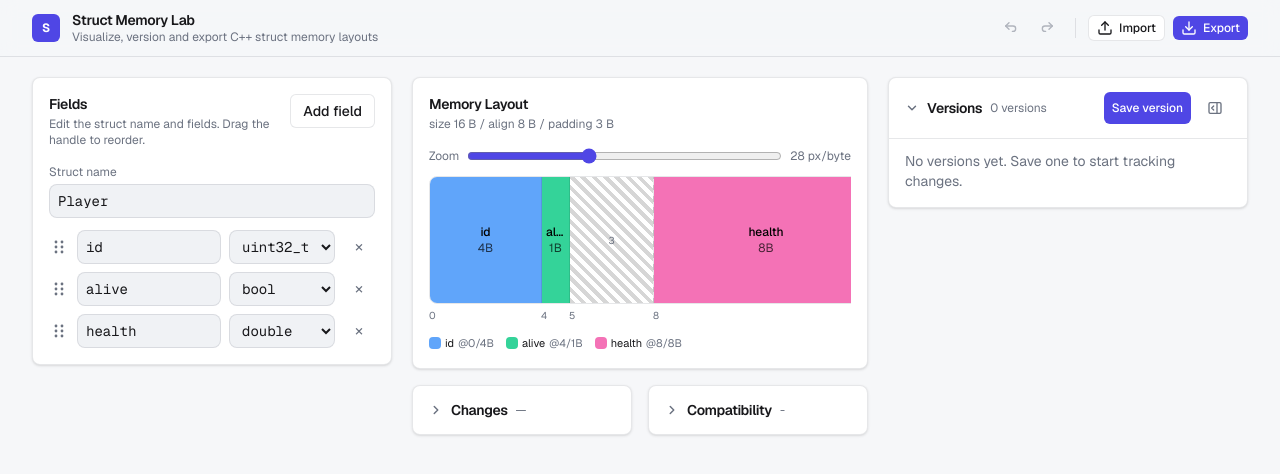
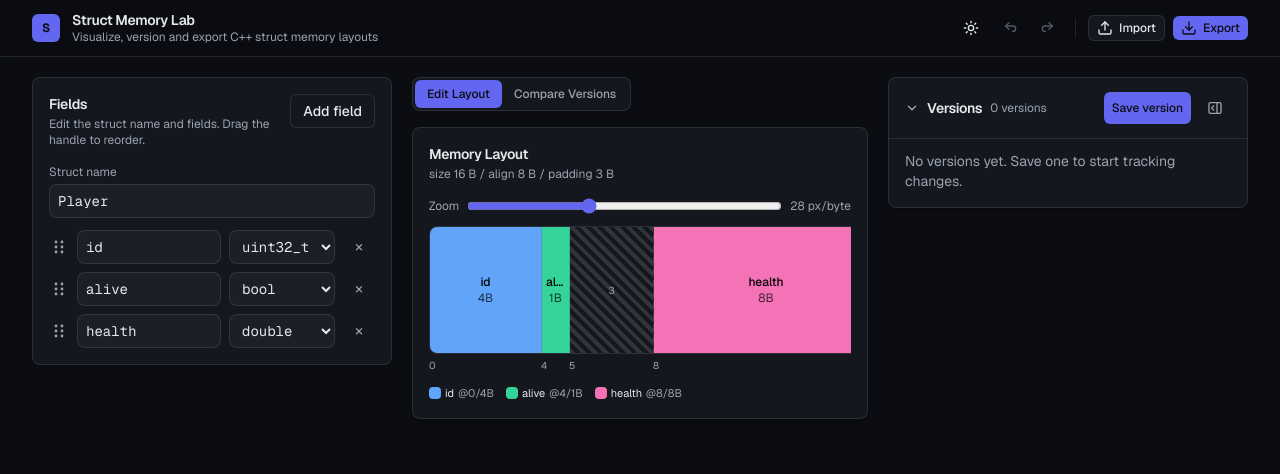
Before and after one commit to kaandemirlek/struct-memory-lab, a Next.js app: page / in a window 1280 px wide. Shown: the top 474 px of the page. Built offline with nearby package versions, Linux system fonts and the light colour scheme.

Commit message:
Dark mode and seperate compare versions tab.

```diff
--- a/src/app/globals.css
+++ b/src/app/globals.css
@@ -1,6 +1,23 @@
 @import "tailwindcss";
 
 :root {
+  color-scheme: dark;
+  --background: #0b0d12;
+  --surface: #14171d;
+  --surface-muted: #1b1f27;
+  --border: rgba(255, 255, 255, 0.1);
+  --foreground: #e6e8ec;
+  --muted: #9aa3b2;
+  --accent: #6366f1;
+  --accent-hover: #818cf8;
+  --accent-foreground: #0b0d12;
+  --danger: #f87171;
+  --warning: #fbbf24;
+  --info: #60a5fa;
+}
+
+:root[data-theme="light"] {
+  color-scheme: light;
   --background: #f6f7f9;
   --surface: #ffffff;
   --surface-muted: #f0f2f5;
@@ -13,23 +30,6 @@
   --danger: #dc2626;
   --warning: #d97706;
   --info: #2563eb;
-}
-
-@media (prefers-color-scheme: dark) {
-  :root {
-    --background: #0b0d12;
-    --surface: #14171d;
-    --surface-muted: #1b1f27;
-    --border: rgba(255, 255, 255, 0.1);
-    --foreground: #e6e8ec;
-    --muted: #9aa3b2;
-    --accent: #6366f1;
-    --accent-hover: #818cf8;
-    --accent-foreground: #0b0d12;
-    --danger: #f87171;
-    --warning: #fbbf24;
-    --info: #60a5fa;
-  }
 }
 
 @theme inline {
--- a/src/app/layout.tsx
+++ b/src/app/layout.tsx
@@ -12,6 +12,13 @@ const geistMono = Geist_Mono({
   subsets: ["latin"],
 });
 
+const themeScript = `
+try {
+  var theme = localStorage.getItem("struct-memory-lab-theme");
+  document.documentElement.dataset.theme = theme === "light" ? "light" : "dark";
+} catch {}
+`;
+
 export const metadata: Metadata = {
   title: "Struct Memory Lab",
   description: "Visualize, version and export C++ struct memory layouts.",
@@ -25,9 +32,14 @@ export default function RootLayout({
   return (
     <html
       lang="en"
+      data-theme="dark"
+      suppressHydrationWarning
       className={`${geistSans.variable} ${geistMono.variable} h-full antialiased`}
     >
-      <body className="min-h-full flex flex-col">{children}</body>
+      <body className="min-h-full flex flex-col">
+        <script dangerouslySetInnerHTML={{ __html: themeScript }} />
+        {children}
+      </body>
     </html>
   );
 }
--- a/src/app/page.tsx
+++ b/src/app/page.tsx
@@ -1,12 +1,10 @@
 import StoreHydration from "@/components/StoreHydration";
 import HistoryControls from "@/components/HistoryControls";
+import ThemeToggle from "@/components/ThemeToggle";
 import ImportBox from "@/components/ImportBox";
 import FieldEditor from "@/components/FieldEditor";
-import LayoutVisualizer from "@/components/LayoutVisualizer";
+import MiddleWorkspace from "@/components/MiddleWorkspace";
 import VersionSidebar from "@/components/VersionSidebar";
-import DiffView from "@/components/DiffView";
-import WarningsPanel from "@/components/WarningsPanel";
-import OptimizerPanel from "@/components/OptimizerPanel";
 import ExportBox from "@/components/ExportBox";
 
 export default function Home() {
@@ -27,6 +25,7 @@ export default function Home() {
             </p>
           </div>
           <div className="ml-auto flex items-center gap-2">
+            <ThemeToggle />
             <HistoryControls />
             <div className="mx-1 h-5 w-px bg-border" aria-hidden />
             <ImportBox />
@@ -41,14 +40,7 @@ export default function Home() {
             <FieldEditor />
           </div>
 
-          <div className="min-w-0 space-y-4">
-            <LayoutVisualizer />
-            <OptimizerPanel />
-            <div className="grid items-start gap-4 xl:grid-cols-2">
-              <DiffView />
-              <WarningsPanel />
-            </div>
-          </div>
+          <MiddleWorkspace />
 
           <VersionSidebar />
         </div>
--- a/src/components/ExportBox.tsx
+++ b/src/components/ExportBox.tsx
@@ -5,6 +5,7 @@ import { useStructStore } from "@/store/useStructStore";
 import { exportCpp, exportModelJson } from "@/engine/exporter";
 import { validateStruct } from "@/engine/validation";
 import Button from "@/components/ui/Button";
+import CodePreview from "@/components/ui/CodePreview";
 import Modal from "@/components/ui/Modal";
 import { CopyIcon, DownloadIcon } from "@/components/ui/icons";
 
@@ -121,9 +122,7 @@ export default function ExportBox() {
           </div>
         )}
 
-        <pre className="max-h-[55vh] overflow-auto rounded-lg border border-border bg-surface-muted p-4 font-mono text-sm leading-6">
-          {code}
-        </pre>
+        <CodePreview value={code} highlight={isCpp} />
       </Modal>
     </>
   );
--- a/src/components/LayoutVisualizer.tsx
+++ b/src/components/LayoutVisualizer.tsx
@@ -2,18 +2,19 @@
 
 import { useState } from "react";
 import {
-  CURRENT_EDITS,
   resolveComparison,
   useStructStore,
 } from "@/store/useStructStore";
 import { computeLayout } from "@/engine/layout";
-import { toSegments } from "@/engine/segments";
+import { toSegments, type LayoutSegment } from "@/engine/segments";
 import {
   analyzeFieldImpacts,
   type FieldImpact,
 } from "@/engine/compatibility";
-import type { WarningSeverity } from "@/types";
+import type { LayoutResult, StructModel, WarningSeverity } from "@/types";
 import Panel from "@/components/ui/Panel";
+
+type Mode = "edit" | "compare";
 
 const COLORS = ["#60a5fa", "#34d399", "#f472b6", "#fbbf24", "#a78bfa", "#fb7185"];
 
@@ -65,51 +66,58 @@ function ImpactBadges({ impact }: { impact: FieldImpact }) {
   );
 }
 
-export default function LayoutVisualizer() {
-  const model = useStructStore((s) => s.currentModel);
-  const versions = useStructStore((s) => s.versions);
-  const baseVersionId = useStructStore((s) => s.baseVersionId);
-  const targetVersionId = useStructStore((s) => s.targetVersionId);
-  const layout = computeLayout(model);
-  const segments = toSegments(layout);
-  const [pxPerByte, setPxPerByte] = useState(28);
-  const cmp = resolveComparison(versions, model, baseVersionId, targetVersionId);
-  const impacts =
-    cmp.fromModel && cmp.toModel && cmp.toValue === CURRENT_EDITS
-      ? analyzeFieldImpacts(cmp.fromModel, cmp.toModel)
-      : [];
-  const impactsById = new Map(impacts.map((impact) => [impact.fieldId, impact]));
+function buildColorById(a: StructModel, b: StructModel): Map<string, number> {
+  const colorById = new Map<string, number>();
+  for (const field of [...a.fields, ...b.fields]) {
+    if (!colorById.has(field.id)) colorById.set(field.id, colorById.size);
+  }
+  return colorById;
+}
+
+function fieldColorIndex(segment: LayoutSegment, colorById?: Map<string, number>) {
+  if (segment.fieldId && colorById?.has(segment.fieldId)) {
+    return colorById.get(segment.fieldId)!;
+  }
+  return segment.colorIndex ?? 0;
+}
+
+function LayoutStrip({
+  label,
+  layout,
+  segments,
+  pxPerByte,
+  impactsById,
+  colorById,
+}: {
+  label?: string;
+  layout: LayoutResult;
+  segments: LayoutSegment[];
+  pxPerByte: number;
+  impactsById?: Map<string, FieldImpact>;
+  colorById?: Map<string, number>;
+}) {
+  if (segments.length === 0) {
+    return <p className="text-sm text-muted">Add fields to see the memory layout.</p>;
+  }
 
   return (
-    <Panel
-      title="Memory Layout"
-      description={`size ${layout.totalSize} B / align ${layout.alignment} B / padding ${layout.totalPadding} B`}
-    >
-      {segments.length === 0 ? (
-        <p className="text-sm text-muted">Add fields to see the memory layout.</p>
-      ) : (
-        <>
-          <div className="mb-3 flex items-center gap-2">
-            <label className="text-xs text-muted" htmlFor="zoom">
-              Zoom
-            </label>
-            <input
-              id="zoom"
-              type="range"
-              min={6}
-              max={64}
-              step={1}
-              value={pxPerByte}
-              onChange={(e) => setPxPerByte(Number(e.target.value))}
-              className="flex-1 accent-accent"
-            />
-            <span className="text-xs tabular-nums text-muted">{pxPerByte} px/byte</span>
+    <section className="min-w-0">
+      {label && (
+        <div className="mb-2 flex flex-wrap items-baseline justify-between gap-2">
+          <h3 className="min-w-0 truncate text-xs font-semibold text-foreground">
+            {label}
+          </h3>
+          <span className="shrink-0 text-xs tabular-nums text-muted">
+            {layout.totalSize} B / align {layout.alignment} B / pad{" "}
+            {layout.totalPadding} B
+          </span>
         </div>
+      )}
 
       <div className="overflow-x-auto">
         <div className="flex h-32 w-max overflow-hidden rounded-lg border border-border">
           {segments.map((s, i) => {
-                const impact = s.fieldId ? impactsById.get(s.fieldId) : undefined;
+            const impact = s.fieldId ? impactsById?.get(s.fieldId) : undefined;
             const severity = impact ? strongestSeverity(impact) : undefined;
             const title =
               s.kind === "field"
@@ -126,7 +134,7 @@ export default function LayoutVisualizer() {
                 key={i}
                 style={{
                   width: s.size * pxPerByte,
-                      background: COLORS[s.colorIndex! % COLORS.length],
+                  background: COLORS[fieldColorIndex(s, colorById) % COLORS.length],
                 }}
                 className={`relative flex shrink-0 flex-col items-center justify-center overflow-hidden border-r border-black/10 text-xs text-black last:border-r-0 ${
                   severity ? RING_STYLES[severity] : ""
@@ -179,7 +187,7 @@ export default function LayoutVisualizer() {
         {segments
           .filter((s) => s.kind === "field")
           .map((s, i) => {
-                const impact = s.fieldId ? impactsById.get(s.fieldId) : undefined;
+            const impact = s.fieldId ? impactsById?.get(s.fieldId) : undefined;
             return (
               <span
                 key={i}
@@ -188,7 +196,10 @@ export default function LayoutVisualizer() {
               >
                 <span
                   className="inline-block h-3 w-3 shrink-0 rounded-sm"
-                      style={{ background: COLORS[s.colorIndex! % COLORS.length] }}
+                  style={{
+                    background:
+                      COLORS[fieldColorIndex(s, colorById) % COLORS.length],
+                  }}
                 />
                 <span className="min-w-0 truncate">{s.name}</span>
                 <span className="text-muted">
@@ -199,8 +210,127 @@ export default function LayoutVisualizer() {
             );
           })}
       </div>
-        </>
-      )}
+    </section>
+  );
+}
+
+export default function LayoutVisualizer({ mode = "edit" }: { mode?: Mode }) {
+  const model = useStructStore((s) => s.currentModel);
+  const versions = useStructStore((s) => s.versions);
+  const baseVersionId = useStructStore((s) => s.baseVersionId);
+  const targetVersionId = useStructStore((s) => s.targetVersionId);
+  const [pxPerByte, setPxPerByte] = useState(28);
+
+  const cmp = resolveComparison(versions, model, baseVersionId, targetVersionId);
+  const isComparison = Boolean(
+    mode === "compare" && cmp.fromModel && cmp.toModel && cmp.fromValue !== cmp.toValue
+  );
+
+  const currentLayout = computeLayout(model);
+  const currentSegments = toSegments(currentLayout);
+
+  const fromLayout =
+    isComparison && cmp.fromModel ? computeLayout(cmp.fromModel) : null;
+  const toLayout =
+    isComparison && cmp.toModel ? computeLayout(cmp.toModel) : null;
+  const targetImpacts =
+    isComparison && cmp.fromModel && cmp.toModel
+      ? analyzeFieldImpacts(cmp.fromModel, cmp.toModel)
+      : [];
+  const targetImpactsById = new Map(
+    targetImpacts.map((impact) => [impact.fieldId, impact])
+  );
+  const colorById =
+    isComparison && cmp.fromModel && cmp.toModel
+      ? buildColorById(cmp.fromModel, cmp.toModel)
+      : undefined;
+
+  const zoomControl = (
+    <div className="flex items-center gap-2">
+      <label className="text-xs text-muted" htmlFor={`zoom-${mode}`}>
+        Zoom
+      </label>
+      <input
+        id={`zoom-${mode}`}
+        type="range"
+        min={6}
+        max={64}
+        step={1}
+        value={pxPerByte}
+        onChange={(e) => setPxPerByte(Number(e.target.value))}
+        className="flex-1 accent-accent"
+      />
+      <span className="text-xs tabular-nums text-muted">{pxPerByte} px/byte</span>
+    </div>
+  );
+
+  if (mode === "compare") {
+    if (!cmp.fromModel || !cmp.toModel) {
+      return (
+        <Panel title="Compared Layouts">
+          <p className="text-sm text-muted">Save a version first to compare layouts.</p>
         </Panel>
       );
     }
+
+    if (!isComparison || !fromLayout || !toLayout) {
+      return (
+        <Panel title="Compared Layouts" description={`${cmp.fromLabel} -> ${cmp.toLabel}`}>
+          <p className="text-sm text-muted">Choose two different comparison targets.</p>
+        </Panel>
+      );
+    }
+
+    return (
+      <div className="space-y-3">
+        <div className="rounded-lg border border-border bg-surface p-3 shadow-sm">
+          {zoomControl}
+        </div>
+
+        <div className="grid min-w-0 items-start gap-4 xl:grid-cols-2">
+          <Panel
+            title={cmp.fromLabel}
+            description={`size ${fromLayout.totalSize} B / align ${fromLayout.alignment} B / padding ${fromLayout.totalPadding} B`}
+          >
+            <LayoutStrip
+              layout={fromLayout}
+              segments={toSegments(fromLayout)}
+              pxPerByte={pxPerByte}
+              colorById={colorById}
+            />
+          </Panel>
+
+          <Panel
+            title={cmp.toLabel}
+            description={`size ${toLayout.totalSize} B / align ${toLayout.alignment} B / padding ${toLayout.totalPadding} B`}
+          >
+            <LayoutStrip
+              layout={toLayout}
+              segments={toSegments(toLayout)}
+              pxPerByte={pxPerByte}
+              impactsById={targetImpactsById}
+              colorById={colorById}
+            />
+          </Panel>
+        </div>
+      </div>
+    );
+  }
+
+  return (
+    <Panel
+      title="Memory Layout"
+      description={`size ${currentLayout.totalSize} B / align ${currentLayout.alignment} B / padding ${currentLayout.totalPadding} B`}
+    >
+      <div className="mb-3">
+        {zoomControl}
+      </div>
+
+      <LayoutStrip
+        layout={currentLayout}
+        segments={currentSegments}
+        pxPerByte={pxPerByte}
+      />
+    </Panel>
+  );
+}
--- /dev/null
+++ b/src/components/MiddleWorkspace.tsx
@@ -0,0 +1,54 @@
+"use client";
+
+import { useState } from "react";
+import LayoutVisualizer from "@/components/LayoutVisualizer";
+import OptimizerPanel from "@/components/OptimizerPanel";
+import DiffView from "@/components/DiffView";
+import WarningsPanel from "@/components/WarningsPanel";
+
+type Tab = "edit" | "compare";
+
+const TABS: { id: Tab; label: string }[] = [
+  { id: "edit", label: "Edit Layout" },
+  { id: "compare", label: "Compare Versions" },
+];
+
+export default function MiddleWorkspace() {
+  const [tab, setTab] = useState<Tab>("edit");
+
+  return (
+    <div className="min-w-0 space-y-4">
+      <div className="inline-flex rounded-lg border border-border bg-surface p-0.5">
+        {TABS.map((item) => (
+          <button
+            key={item.id}
+            type="button"
+            onClick={() => setTab(item.id)}
+            className={`rounded-md px-3 py-1.5 text-xs font-medium transition-colors ${
+              tab === item.id
+                ? "bg-accent text-accent-foreground"
+                : "text-muted hover:bg-surface-muted hover:text-foreground"
+            }`}
+          >
+            {item.label}
+          </button>
+        ))}
+      </div>
+
+      {tab === "edit" ? (
+        <>
+          <LayoutVisualizer mode="edit" />
+          <OptimizerPanel />
+        </>
+      ) : (
+        <>
+          <LayoutVisualizer mode="compare" />
+          <div className="grid items-start gap-4 xl:grid-cols-2">
+            <DiffView />
+            <WarningsPanel />
+          </div>
+        </>
+      )}
+    </div>
+  );
+}
--- /dev/null
+++ b/src/components/ThemeToggle.tsx
@@ -0,0 +1,44 @@
+"use client";
+
+import { useEffect, useState } from "react";
+import Button from "@/components/ui/Button";
+import { MoonIcon, SunIcon } from "@/components/ui/icons";
+
+type Theme = "dark" | "light";
+
+const STORAGE_KEY = "struct-memory-lab-theme";
+
+function applyTheme(theme: Theme) {
+  document.documentElement.dataset.theme = theme;
+}
+
+export default function ThemeToggle() {
+  const [theme, setTheme] = useState<Theme>("dark");
+
+  useEffect(() => {
+    const saved = window.localStorage.getItem(STORAGE_KEY);
+    const initial = saved === "light" ? "light" : "dark";
+    applyTheme(initial);
+    const timer = window.setTimeout(() => setTheme(initial), 0);
+    return () => window.clearTimeout(timer);
+  }, []);
+
+  const nextTheme = theme === "dark" ? "light" : "dark";
+  const label = theme === "dark" ? "Switch to light mode" : "Switch to dark mode";
+
+  return (
+    <Button
+      variant="ghost"
+      size="icon"
+      aria-label={label}
+      title={label}
+      onClick={() => {
+        setTheme(nextTheme);
+        applyTheme(nextTheme);
+        window.localStorage.setItem(STORAGE_KEY, nextTheme);
+      }}
+    >
+      {theme === "dark" ? <SunIcon /> : <MoonIcon />}
+    </Button>
+  );
+}
--- /dev/null
+++ b/src/components/ui/CodePreview.tsx
@@ -0,0 +1,32 @@
+"use client";
+
+import { highlightCpp, type TokenKind } from "@/engine/highlight";
+
+const KIND_CLASS: Record<TokenKind, string> = {
+  comment: "italic text-muted",
+  keyword: "text-purple-500 dark:text-purple-400",
+  type: "text-sky-600 dark:text-sky-400",
+  number: "text-amber-600 dark:text-amber-400",
+  punct: "text-muted",
+  plain: "",
+};
+
+export default function CodePreview({
+  value,
+  highlight = true,
+}: {
+  value: string;
+  highlight?: boolean;
+}) {
+  const tokens = highlight ? highlightCpp(value) : [{ value, kind: "plain" as const }];
+
+  return (
+    <pre className="max-h-[55vh] overflow-auto rounded-lg border border-border bg-surface-muted p-4 font-mono text-sm leading-6 whitespace-pre-wrap break-words">
+      {tokens.map((token, i) => (
+        <span key={i} className={KIND_CLASS[token.kind]}>
+          {token.value}
+        </span>
+      ))}
+    </pre>
+  );
+}
--- a/src/components/ui/icons.tsx
+++ b/src/components/ui/icons.tsx
@@ -141,3 +141,27 @@ export function RedoIcon(props: SVGProps<SVGSVGElement>) {
     </svg>
   );
 }
+
+export function SunIcon(props: SVGProps<SVGSVGElement>) {
+  return (
+    <svg {...base} {...props}>
+      <circle cx="12" cy="12" r="4" />
+      <path d="M12 2v2" />
+      <path d="M12 20v2" />
+      <path d="m4.93 4.93 1.41 1.41" />
+      <path d="m17.66 17.66 1.41 1.41" />
+      <path d="M2 12h2" />
+      <path d="M20 12h2" />
+      <path d="m6.34 17.66-1.41 1.41" />
+      <path d="m19.07 4.93-1.41 1.41" />
+    </svg>
+  );
+}
+
+export function MoonIcon(props: SVGProps<SVGSVGElement>) {
+  return (
+    <svg {...base} {...props}>
+      <path d="M20.99 12.67A8.5 8.5 0 1 1 11.33 3.01 6.5 6.5 0 0 0 20.99 12.67Z" />
+    </svg>
+  );
+}
```
Lines whose indentation alone changed are shown as unchanged.
